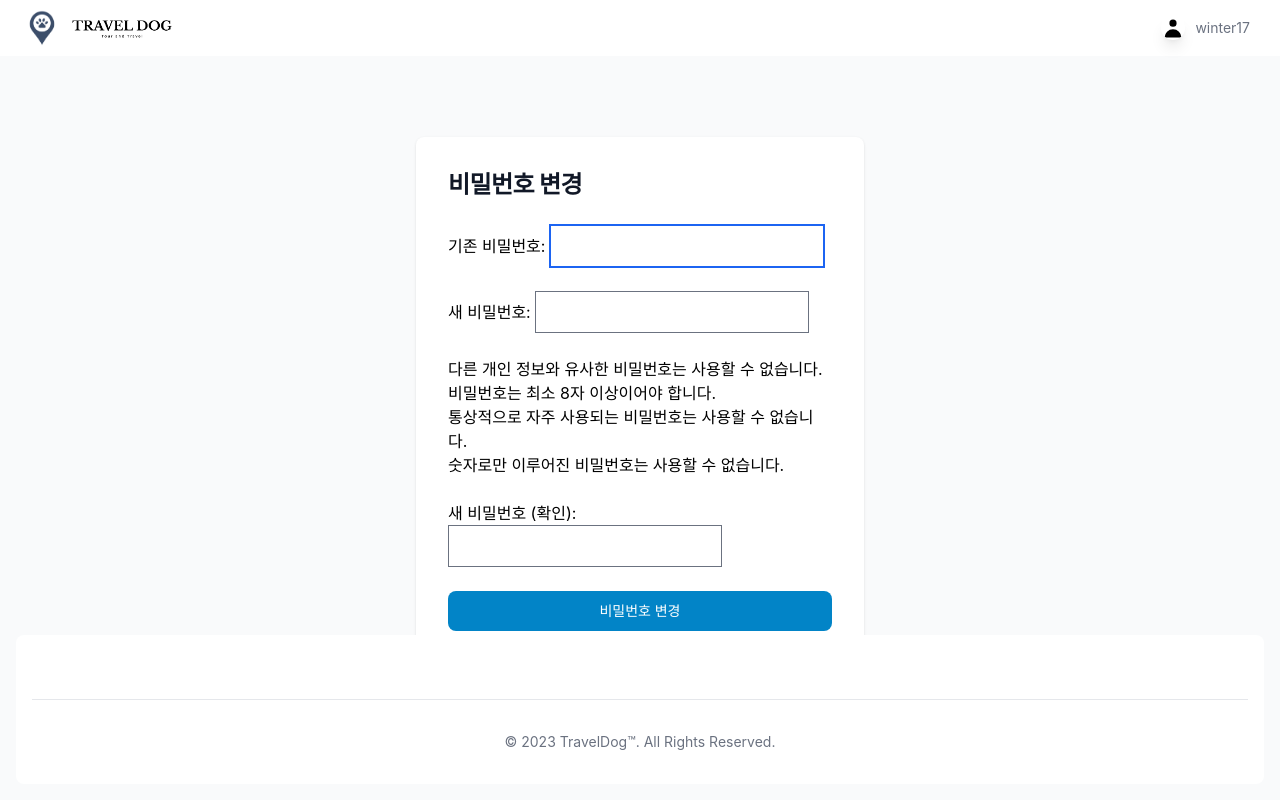
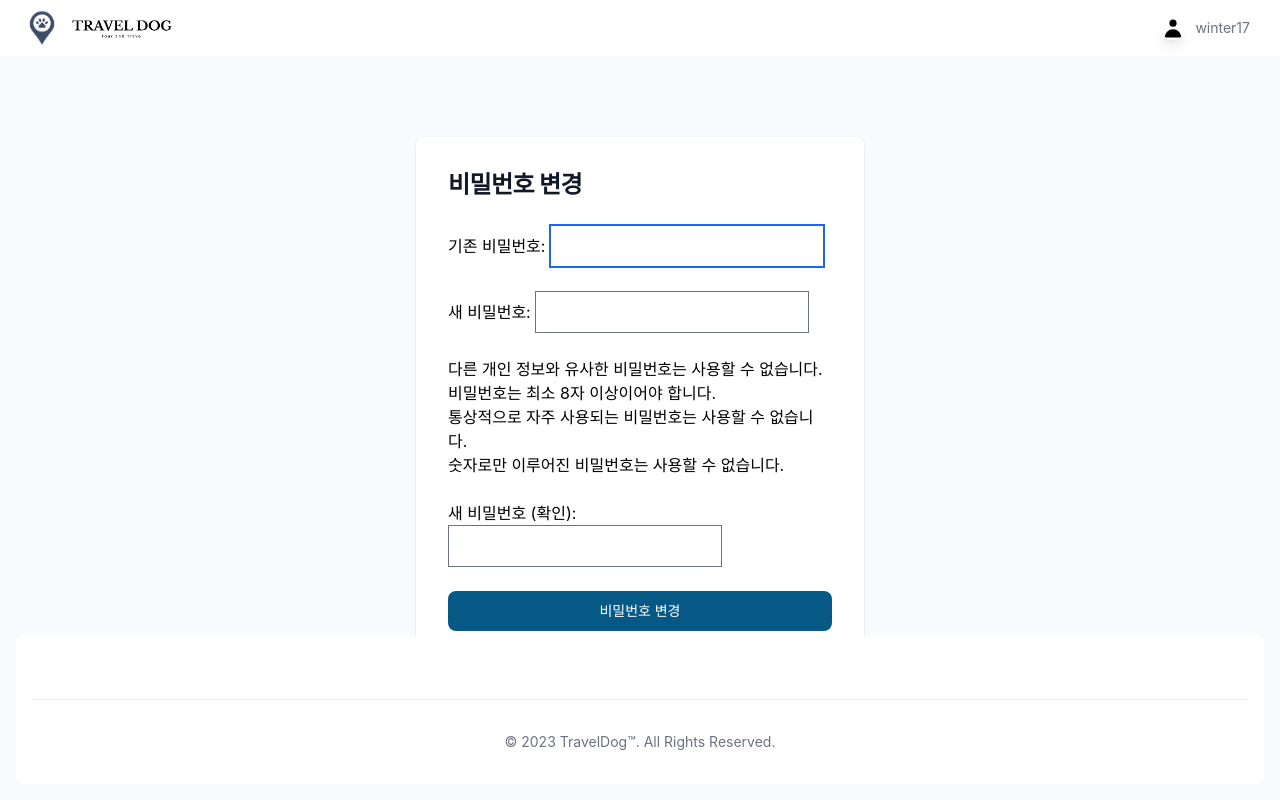
Before and after one commit to team8-semiproject/TravelDog, a Django app: page /accounts/password/ in a window 1280 px wide. Run offline with Django 3.2, Linux system fonts and the light colour scheme; a user stored in the database is signed in; some libraries are stand-ins or nearby versions.

Commit message:
Update tempaltes

```diff
--- a/accounts/templates/accounts/password.html
+++ b/accounts/templates/accounts/password.html
@@ -10,7 +10,7 @@
   <form class="space-y-4 md:space-y-6" action="{% url 'accounts:password' %}" method="POST">
     {% csrf_token %}
     {{ form|crispy }}
-    <button type="submit" class="w-full text-white bg-primary-600 hover:bg-primary-700 focus:ring-4 focus:outline-none focus:ring-primary-300 font-medium rounded-lg text-sm px-5 py-2.5 text-center dark:bg-primary-600 dark:hover:bg-primary-700 dark:focus:ring-primary-800">비밀번호 변경</button>
+    <button type="submit" class="w-full text-white bg-primary-800 hover:bg-primary-700 focus:ring-4 focus:outline-none focus:ring-primary-300 font-medium rounded-lg text-sm px-5 py-2.5 text-center dark:bg-primary-600 dark:hover:bg-primary-700 dark:focus:ring-primary-800">비밀번호 변경</button>
   </form>
 </div>
 
```
